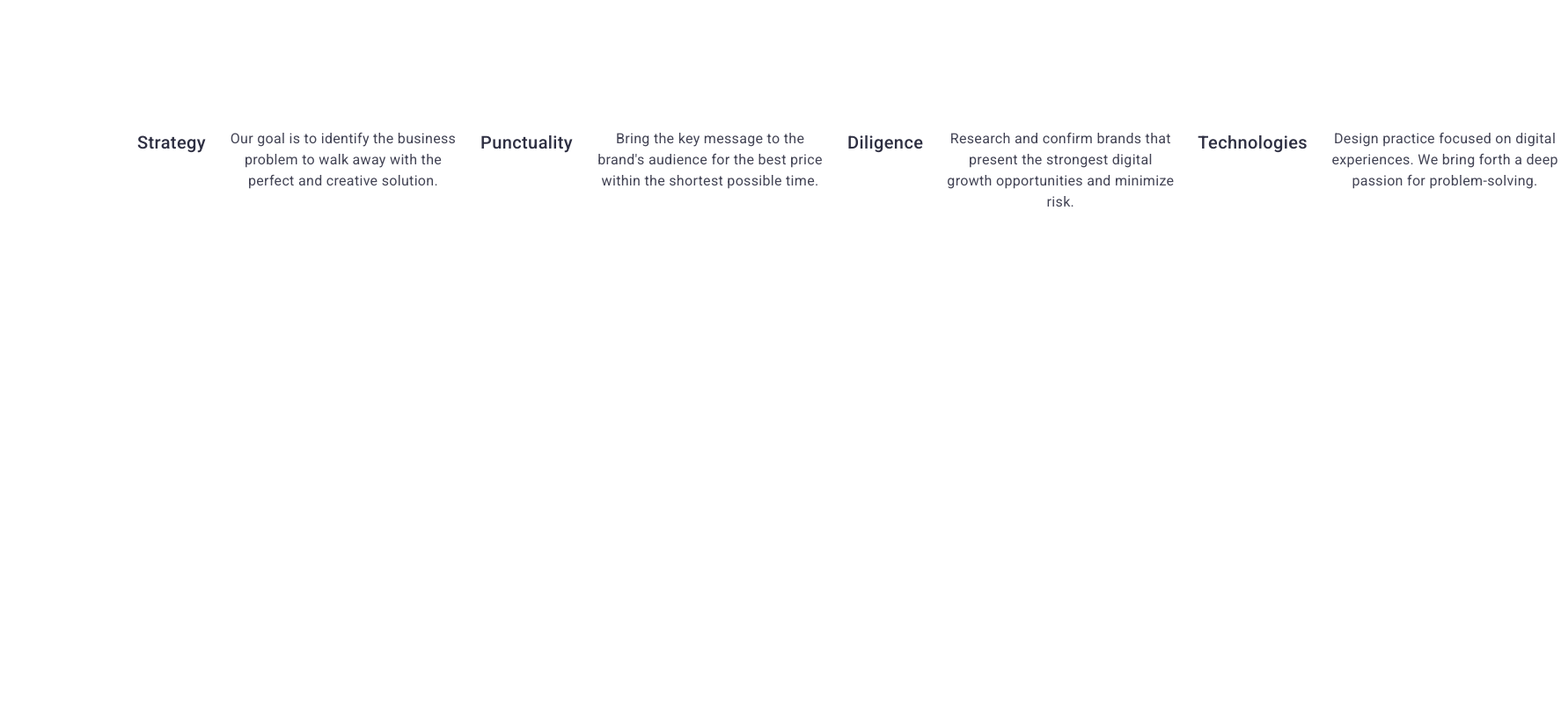
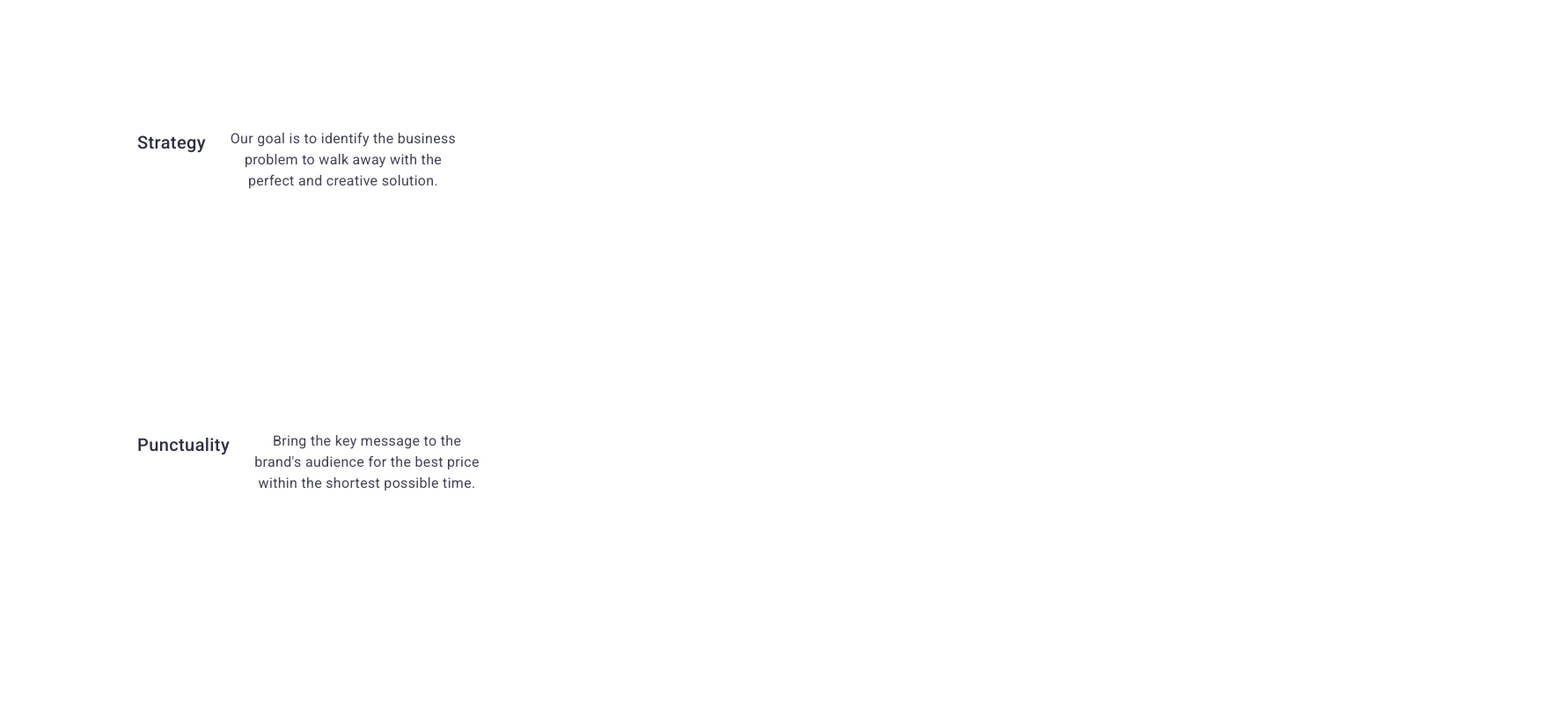
Before and after one commit to veronika3095/goit-markup-hw-03, a plain HTML site: page index.html in a window 1280 px wide. Shown: the part 740-1541 px from the top of the page at 88% size, 1774 px wide, since content can reach past the window. Drawn offline with nearby package versions, Linux system fonts and the light colour scheme.

Commit message:
index.html styles.css

```diff
--- a/css/styles.css
+++ b/css/styles.css
@@ -208,7 +208,7 @@ margin-left: auto;
     line-height: 120%;
     letter-spacing: 0.02em;
     color: #2e2f42;
-    display: flex;
+
     text-align: center;
 }
 
@@ -221,7 +221,7 @@ margin-left: auto;
     color: #434455;
     width: 264px;
         height: 104px;
-        display: flex;
+
         text-align: center;
 
 }
--- a/index.html
+++ b/index.html
@@ -64,7 +64,7 @@
       <section class="section-ty">
         <div class="container container-ty">
           <h2 class="visually-hidden">Features</h2>
-          <ul class="title-section-ul">
+          <ul>
             <li class="title-section-ul">
               <h3 class="title-section">Strategy</h3>
               <p class="text">
```
